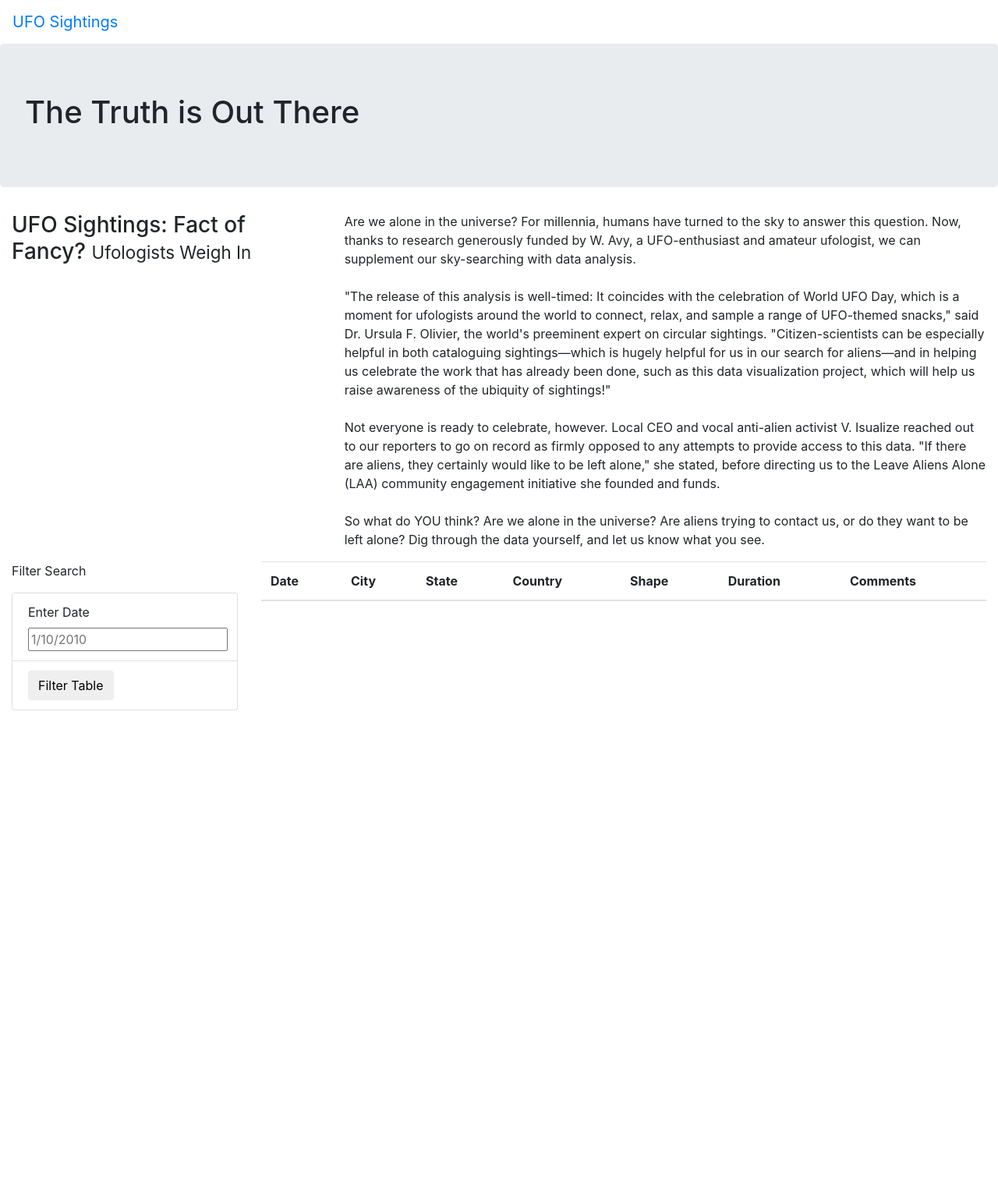
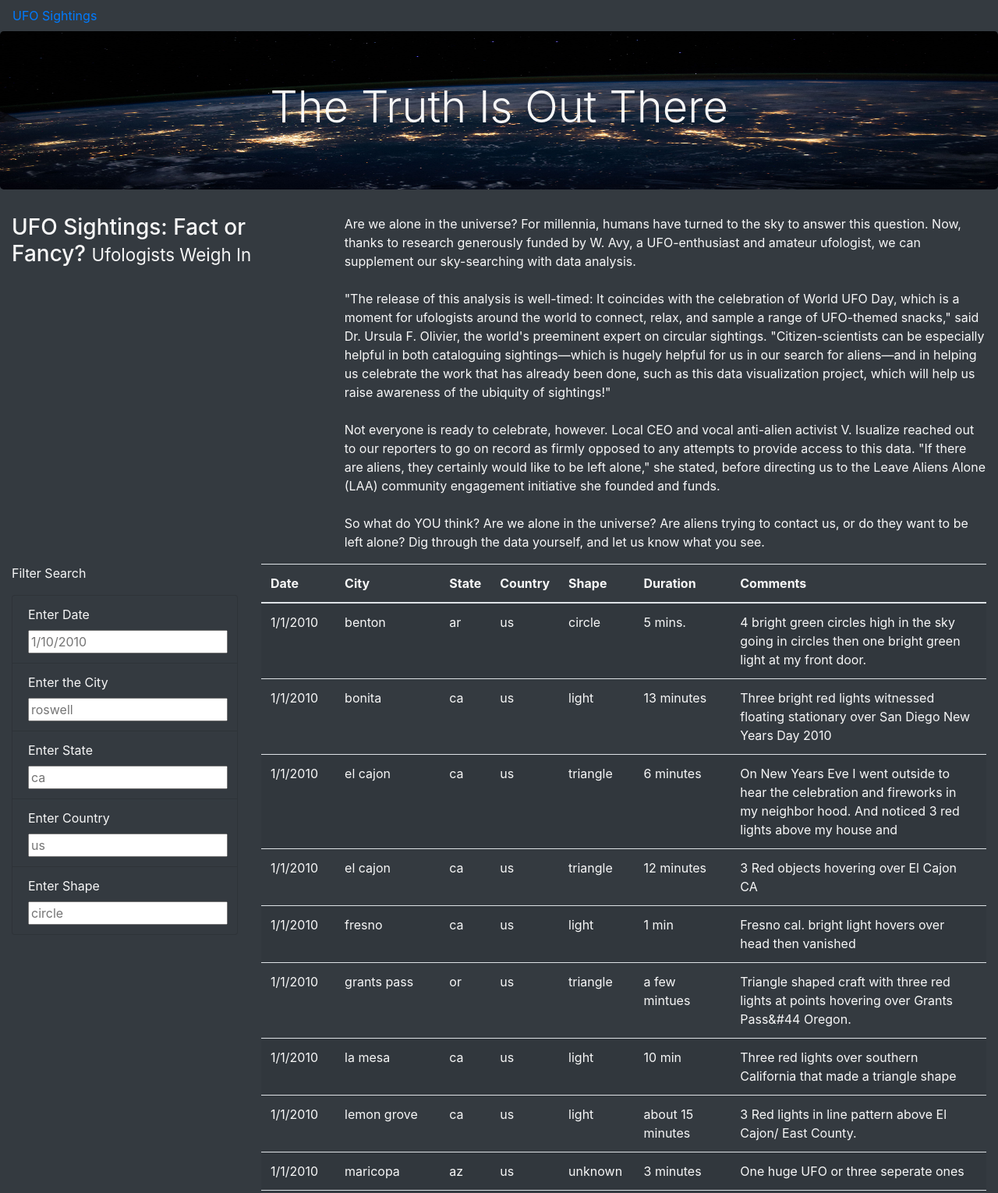
Before and after one commit to orvino/UFOs, a plain HTML site: page index.html in a window 1280 px wide. Shown: the top 1530 px of the page at 78% size. Before the commit the page ends 911 px from the top, so only its background shows below. Drawn offline with nearby package versions, Linux system fonts and the light colour scheme; files whose address does not match are found by name.

Commit message:
finished off challenge

```diff
--- a/index.html
+++ b/index.html
@@ -4,27 +4,26 @@
     <meta charset="UTF-8">
     <meta http-equiv="X-UA-Compatible" content="IE=edge">
     <meta name="viewport" content="width=device-width, initial-scale=1.0">
-    <title>Document</title>
+    <title>UFO Finder</title>
     <link
         rel="stylesheet"
         href="https://maxcdn.bootstrapcdn.com/bootstrap/4.0.0/css/bootstrap.min.css"
         integrity="sha384-Gn5384xqQ1aoWXA+058RXPxPg6fy4IWvTNh0E263XmFcJlSAwiGgFAW/dAiS6JXm"
-      crossorigin="anonymous"/>
+        crossorigin="anonymous">
     <link rel="stylesheet" href="static/css/style.css">
 </head>
-<body>
+<body class="bg-dark">
     <div class="wrapper">
-        <nav class="navbar navbar-expand-lg">
-        <a class="navbar-brand" href="index.html">UFO Sightings</a>
+        <nav class="navbar navbar-dark bg-dark navbar-expand-lg">
+            <a class="narbar-brand" href="index.html">UFO Sightings</a>
         </nav>
-    </div>
         <div class="jumbotron">
-        <h1>The Truth is Out There</h1>
+            <h1 class="display-4">The Truth Is Out There</h1>
         </div>
     <div class="container-fluid">
         <div class="row">
             <div class="col-md-4">
-            <h3>UFO Sightings: Fact of Fancy? <small>Ufologists Weigh In</small></h3>
+                <h3>UFO Sightings: Fact or Fancy? <small>Ufologists Weigh In</small></h3>
             </div>
             <div class="col-md-8">
                 <p>
@@ -37,15 +36,28 @@
     <div class="container-fluid">
         <div class="row">
             <div class="col-md-3">
-            <form>
+                <form class="bg-dark">
                     <p>Filter Search</p>
-                <ul class="list-group">
-                    <li class="list-group-item">
+                    <ul class="list-group bg-dark">
+                        <li class="list-group-item bg-dark">
                             <label for="date">Enter Date</label>
-                        <input type="text" placeholder="1/10/2010" id="datetime"/>
+                            <input type="text" placeholder="1/10/2010" id="datetime">
                         </li>
-                    <li class="list-group-item">
-                        <button id="filter-btn" type="button" class="btn btn-default">Filter Table</button>
+                        <li class="list-group-item bg-dark">
+                            <label for="city">Enter the City</label>
+                            <input type="text" placeholder="roswell" id="city">
+                        </li>
+                        <li class="list-group-item bg-dark">
+                            <label for="state">Enter State</label>
+                            <input type="text" placeholder="ca" id="state">
+                        </li>
+                        <li class="list-group-item bg-dark">
+                            <label for="country">Enter Country</label>
+                            <input type="text" placeholder="us" id="country">
+                        </li>
+                        <li class="list-group-item bg-dark">
+                            <label for="shape">Enter Shape</label>
+                            <input type="text" placeholder="circle" id="shape">
                         </li>
                     </ul>
                 </form>
@@ -68,6 +80,7 @@
             </div>
         </div>
     </div>
+    </div>
     <script src="https://cdnjs.cloudflare.com/ajax/libs/d3/4.11.0/d3.js"></script>
     <script src="static/js/data.js"></script>
     <script src="static/js/app.js"></script>
--- a/js/app.js
+++ /dev/null
@@ -1,47 +0,0 @@
-// import the data from data.js
-const tableData = data;
-// Reference the HTML table using d3
-var tbody = d3.select("tbody");
-// Building that Table
-function buildTable(data) {
-    // First, clear out any existing data
-    tbody.html("");
-
-    // Next, loop through each object in the data
-    // and append a row and cells for each value in the row
-    data.forEach((dataRow) => {
-      // Append a row to the table body
-      let row = tbody.append("tr");
-
-      // Loop through each field in the dataRow and add
-      // each value as a table cell (td)
-      Object.values(dataRow).forEach((val) => {
-        let cell = row.append("td");
-        cell.text(val);
-        });
-    });
-  }
-  function handleClick() {
-    // Grab the datetime value from the filter
-    let date = d3.select("#datetime").property("value");
-    let filteredData = tableData;
-
-     // Check to see if a date was entered and filter the
-    // data using that date.
-    if (date) {
-      // Apply `filter` to the table data to only keep the
-      // rows where the `datetime` value matches the filter value
-      filteredData = filteredData.filter(row => row.datetime === date);
-    };
-
-     // Rebuild the table using the filtered data
-    // @NOTE: If no date was entered, then filteredData will
-    // just be the original tableData.
-    buildTable(filteredData);
-  };
-
-// Attach an event to listen for the form button
-d3.selectAll("#filter-btn").on("click", handleClick);
-
-// Build the table when the page loads
-buildTable(tableData);
--- a/static/css/style.css
+++ b/static/css/style.css
@@ -0,0 +1,10 @@
+body {
+
+    color: #f7f7f7;
+  }
+
+  .jumbotron {
+    background-image: url("images/nasa.jpg");
+    background-size: 100% 100%;
+    text-align: center;
+  }
--- /dev/null
+++ b/static/js/app.js
@@ -0,0 +1,72 @@
+// from data.js
+const tableData = data;
+// get table references
+var tbody = d3.select("tbody");
+function buildTable(data) {
+  // First, clear out any existing data
+  tbody.html("");
+  // Next, loop through each object in the data
+  // and append a row and cells for each value in the row
+  data.forEach((dataRow) => {
+    // Append a row to the table body
+    let row = tbody.append("tr");
+    // Loop through each field in the dataRow and add
+    // each value as a table cell (td)
+    Object.values(dataRow).forEach((val) => {
+      let cell = row.append("td");
+      cell.text(val);
+    });
+  });
+}
+
+// 1. Create a "variable" to keep track of all the "filters" as an object. Create an "empty filters variable" to keep track of all the elements that change when a search is entered.
+// This variable will be used in Step 5 to store the property “id” and the value that was entered from user input.
+var filters = [];
+
+// 3. Use this function to update the filters. Inside this function, you’ll write code in Steps 4-5 to update the filters based on user input.
+function updateFilters() {
+
+    // 4a. Save the element that was changed as a variable. Create a variable that saves the "changed element" using d3.select(this).
+    // https://website.education.wisc.edu/~swu28/d3t/concept.html
+    let changedElement = d3.select(this);
+    // 4b. Save the value that was changed as a variable. Create a variable that saves the "value of the changed element’s property".
+    let elementValue = changedElement.property("value");
+    console.log(elementValue);
+    // 4c. Save the id of the filter that was changed as a variable. Create a variable that saves the "attribute of the changed element’s id".
+    let filterId = changedElement.attr("id");
+    console.log(filterId);
+    // 5. If a filter value was entered then add that "filterId" and value to the filters list. Otherwise, clear that filter from the filters object.
+    // Write an if-else statement that checks if a value was changed by the user elementValue.
+    // If a value was changed, add the element’s id, filterId, as the property and the value that was changed to the var filters.
+    // If a value was not entered, then clear the element id from the filters variable.
+    if (elementValue) {
+      filters[filterId]=elementValue;
+    }
+    else {
+      delete filters[filterId];
+    }
+    // 6. Call function to apply all filters and rebuild the table
+    filterTable();
+  }
+
+  // 7. Use this function to filter the table when data is entered.
+  function filterTable() {
+
+    // 8. Set the "filtered data" to the "tableData".
+    let filteredData = tableData;
+
+    // 9. Loop through all of the filters and keep any data that matches the filter values (from module)
+    Object.entries(filters).forEach(([key,value])=> {
+      filteredData =  filteredData.filter(row => row[key]=== value);
+    });
+
+    // 10. Finally, rebuild the table using the filtered data
+    buildTable(filteredData);
+  }
+
+  // 2. Attach an event to listen for changes to each filter; from module: d3.selectAll("#filter-btn").on("click", handleClick);
+  // Modify the event listener to "change" on each "input" element and calls the "updateFilters() function".
+  d3.selectAll("input").on("change",updateFilters);
+
+  // Build the table when the page loads
+  buildTable(tableData);
```
Also changed, not shown: static/css/images/nasa.jpg (added), static/js/data.js (renamed from js/data.js), 2 other files. Lines whose indentation alone changed are shown as unchanged.
